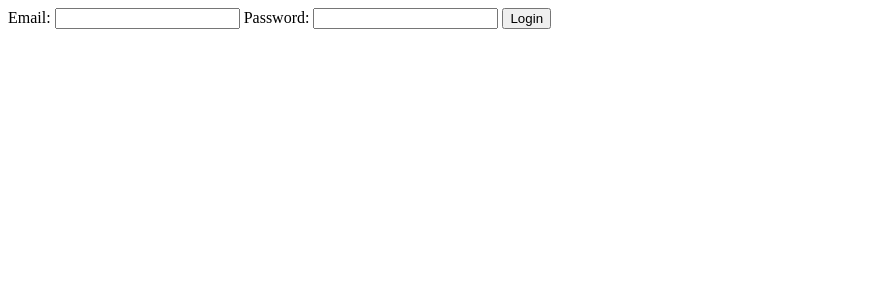
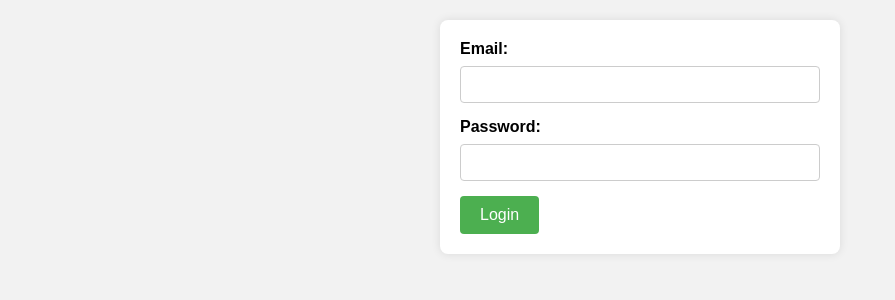
Before and after one commit to Sujaay/library-management-system, a Flask app: page /login in a window 1280 px wide. Shown: the top 300 px of the page, without its empty margins (0-895 px from the left). Run offline with Flask 3, Linux system fonts and the light colour scheme.

Commit message:
login page to user_dashboard with backend

```diff
--- a/application/routes.py
+++ b/application/routes.py
@@ -1,6 +1,6 @@
 from application import app
 from application.models import User
-from flask import render_template, request, redirect, url_for
+from flask import render_template, request, redirect, url_for, session
 from application.database import db
 
 @app.route('/')
@@ -32,11 +32,39 @@ def login():
         password = request.form['password']
         user = User.query.filter_by(email=email, password=password).first()
         if user:
-            print("Login Sucessful and logged in user", user)
-            return redirect(url_for('index'))
+            session['user_id'] = user.id  # Store user ID in session upon successful login
+            print("Login Successful and logged in user", user)
+            return redirect(url_for('user_dashboard'))
         else:
             print("Wrong password or email")
             return render_template('login.html')
 
-def register():
-    print("Registering user")
+@app.route('/user_dashboard')
+def user_dashboard():
+    # Ensure user_id is in session before fetching user details
+    if 'user_id' in session:
+        user_id = session['user_id']
+        user = User.query.get(user_id)
+        if user:
+            name = user.name
+            email = user.email
+            phone = user.phone
+            address = user.address
+            return render_template('user_dashboard.html', name=name, email=email, phone=phone, address=address)
+    # If user_id is not in session or user does not exist, redirect to login page
+    return redirect(url_for('login'))
+
+@app.route('/user_profile', methods=['GET', 'POST'])
+def user_profile():
+    # Ensure user_id is in session before fetching user details
+    if 'user_id' in session:
+        user_id = session['user_id']
+        user = User.query.get(user_id)
+        if user:
+            name = user.name
+            email = user.email
+            phone = user.phone
+            address = user.address
+            return render_template('user_profile.html', name=name, email=email, phone=phone, address=address)
+    # If user_id is not in session or user does not exist, redirect to login page
+    return redirect(url_for('login'))
--- /dev/null
+++ b/static/login.css
@@ -0,0 +1,64 @@
+/* login.css */
+
+/* Resetting default margin and padding */
+* {
+    margin: 0;
+    padding: 0;
+    box-sizing: border-box;
+}
+
+/* Body styles */
+body {
+    font-family: Arial, sans-serif;
+    background-color: #f2f2f2;
+    padding: 20px;
+}
+
+/* Form container styles */
+form {
+    background-color: #fff;
+    max-width: 400px;
+    margin: 0 auto;
+    padding: 20px;
+    border-radius: 8px;
+    box-shadow: 0 0 10px rgba(0, 0, 0, 0.1);
+}
+
+/* Label styles */
+label {
+    display: block;
+    margin-bottom: 8px;
+    font-weight: bold;
+}
+
+/* Input styles */
+input[type="email"],
+input[type="password"] {
+    width: 100%;
+    padding: 10px;
+    margin-bottom: 15px;
+    border: 1px solid #ccc;
+    border-radius: 4px;
+}
+
+/* Button styles */
+button[type="submit"] {
+    background-color: #4caf50;
+    color: #fff;
+    padding: 10px 20px;
+    border: none;
+    border-radius: 4px;
+    cursor: pointer;
+    font-size: 16px;
+}
+
+button[type="submit"]:hover {
+    background-color: #45a049;
+}
+
+/* Responsive styles */
+@media (max-width: 600px) {
+    form {
+        max-width: 100%;
+    }
+}
--- a/templates/login.html
+++ b/templates/login.html
@@ -3,6 +3,7 @@
     <head>
         <meta charset="utf-8">
         <meta name="viewport" content="width=device-width, initial-scale=1">
+        <link rel="stylesheet" href="/static/login.css">
         <title>Login | MAD 1 Project</title>
     </head>
     <body>
--- a/templates/register.html
+++ b/templates/register.html
@@ -4,6 +4,7 @@
         <meta charset="utf-8">
         <meta name="viewport" content="width=device-width, initial-scale=1">
         <title>Register | MAD 1 Project</title>
+        <link rel="stylesheet" href="/static/register.css">
     </head>
     <body>
         <form action="/register" method="post">
@@ -20,4 +21,5 @@
             <button type="submit">Register</button>
         </form>
     </body>
+
 </html>
```
Also changed, not shown: application/__init__.py (+8 -1 lines), static/register.css (added, +65 -0 lines), templates/user_dashboard.html (added, +59 -0 lines), templates/user_profile.html (added, +15 -0 lines).
